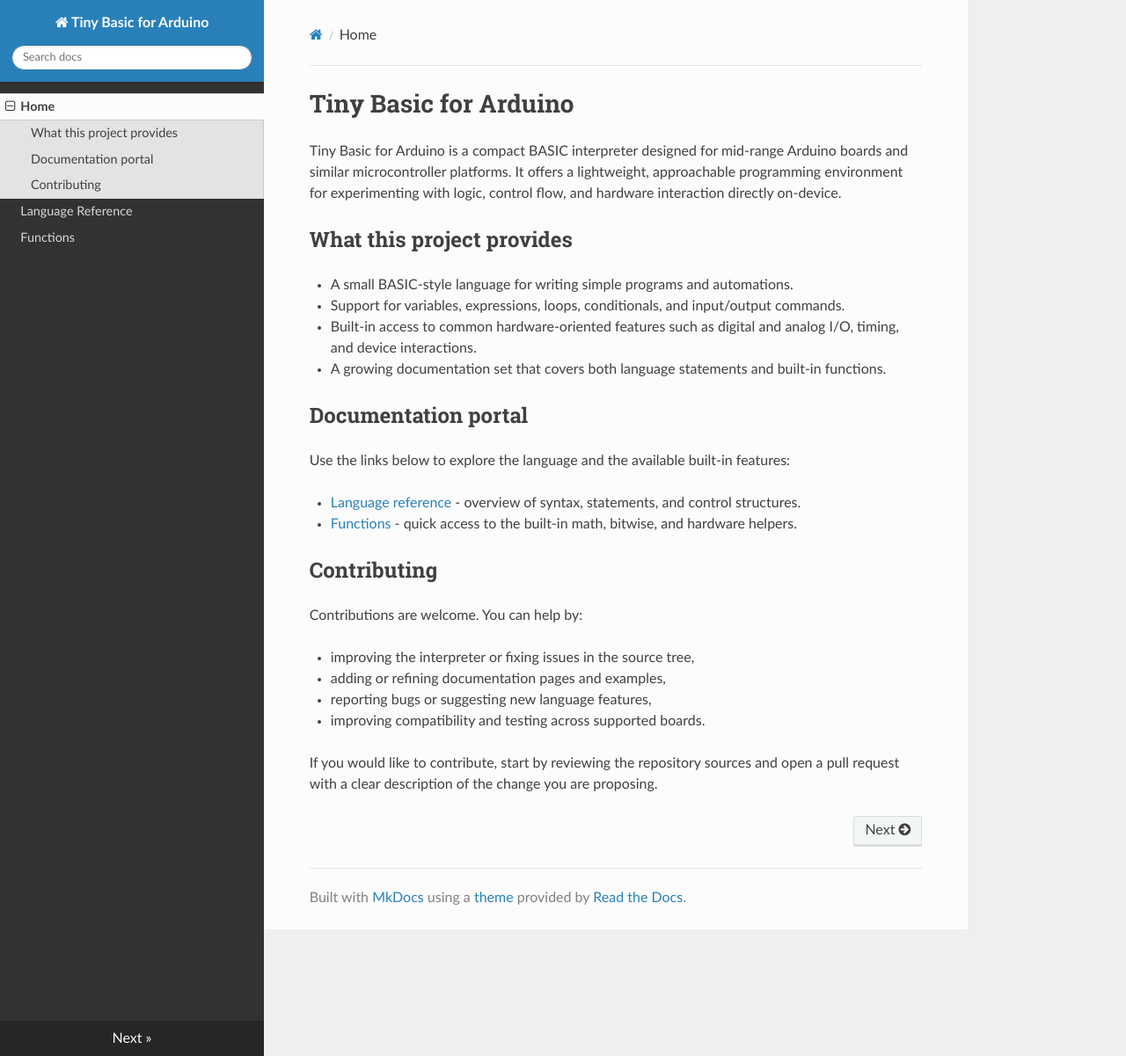
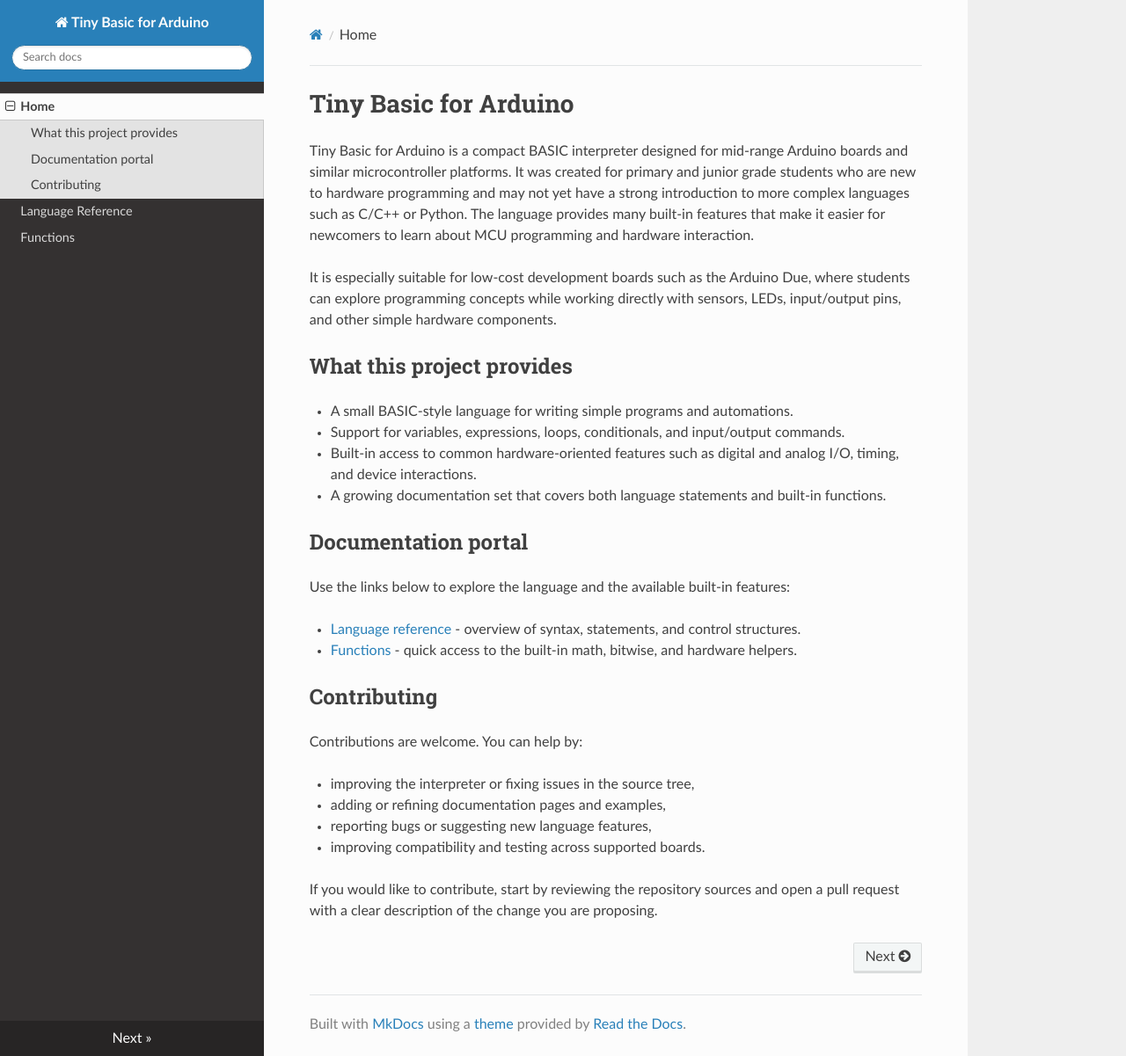
Before and after one commit to dilshan/tiny-basic, an MkDocs documentation site: the page built from docs/index.md, in a window 1280 px wide and 1201 px high. Shown: the whole window at 88% size. Built offline with MkDocs 1.6.1, drawn with Linux system fonts in a browser that asks for light colours; nearby versions of some CDN libraries.

Commit message:
Update introduction section of index.md file.

```diff
--- a/docs/index.md
+++ b/docs/index.md
@@ -1,6 +1,8 @@
 # Tiny Basic for Arduino
 
-Tiny Basic for Arduino is a compact BASIC interpreter designed for mid-range Arduino boards and similar microcontroller platforms. It offers a lightweight, approachable programming environment for experimenting with logic, control flow, and hardware interaction directly on-device.
+Tiny Basic for Arduino is a compact BASIC interpreter designed for mid-range Arduino boards and similar microcontroller platforms. It was created for primary and junior grade students who are new to hardware programming and may not yet have a strong introduction to more complex languages such as C/C++ or Python. The language provides many built-in features that make it easier for newcomers to learn about MCU programming and hardware interaction.
+
+It is especially suitable for low-cost development boards such as the Arduino Due, where students can explore programming concepts while working directly with sensors, LEDs, input/output pins, and other simple hardware components.
 
 ## What this project provides
 
```
